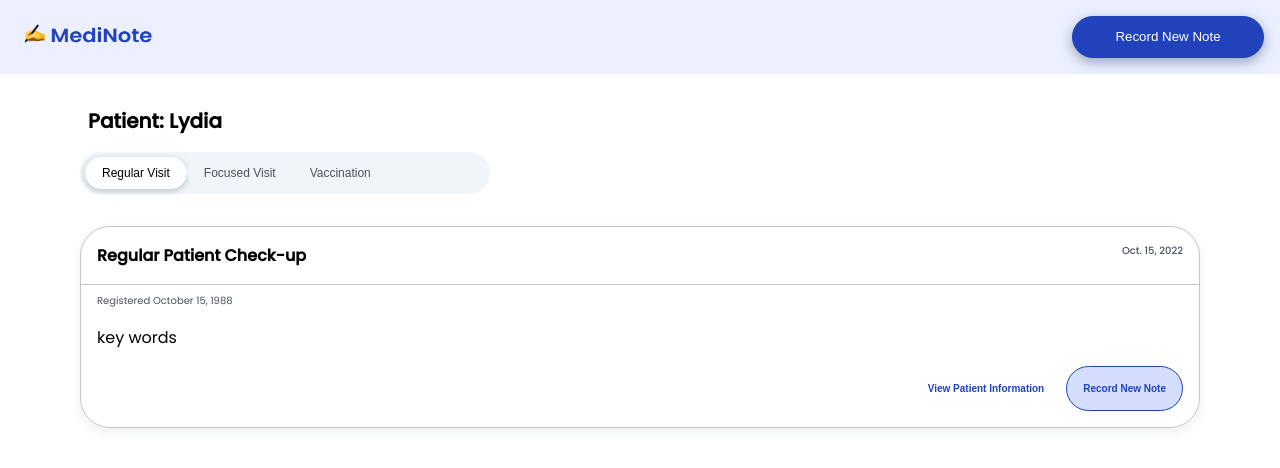
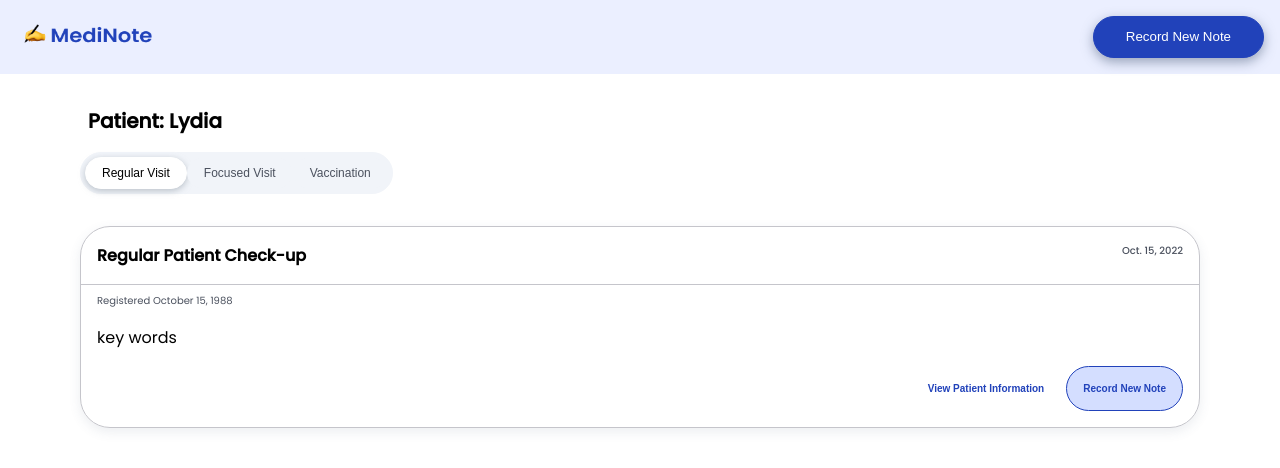
Before and after one commit to JimmyZ98/MediNote, a React (Create React App) app: page / in a window 1280 px wide. Shown: the top 468 px of the page. Built offline with nearby package versions, Linux system fonts and the light colour scheme.

Commit message:
styling fixed

```diff
--- a/src/components/Header/Header.scss
+++ b/src/components/Header/Header.scss
@@ -10,7 +10,7 @@
     background-repeat: no-repeat;
     background-position: 1rem;
     background-size: 10px;
-    width: 12rem;
+    width: fit-content;
     font-weight: 500;
     padding: 0.5rem 2rem;
     line-height: 1.5rem;
--- a/src/pages/Summary/Summary.scss
+++ b/src/pages/Summary/Summary.scss
@@ -12,7 +12,7 @@
         color: #4B515E;
         border: 1px solid  #F1F4F9;
         border-radius: 100px;
-        width:32vw;
+        width: fit-content;
         margin: 1rem 0rem 1rem 4rem;
         padding: 4px;
         display: flex;
```
